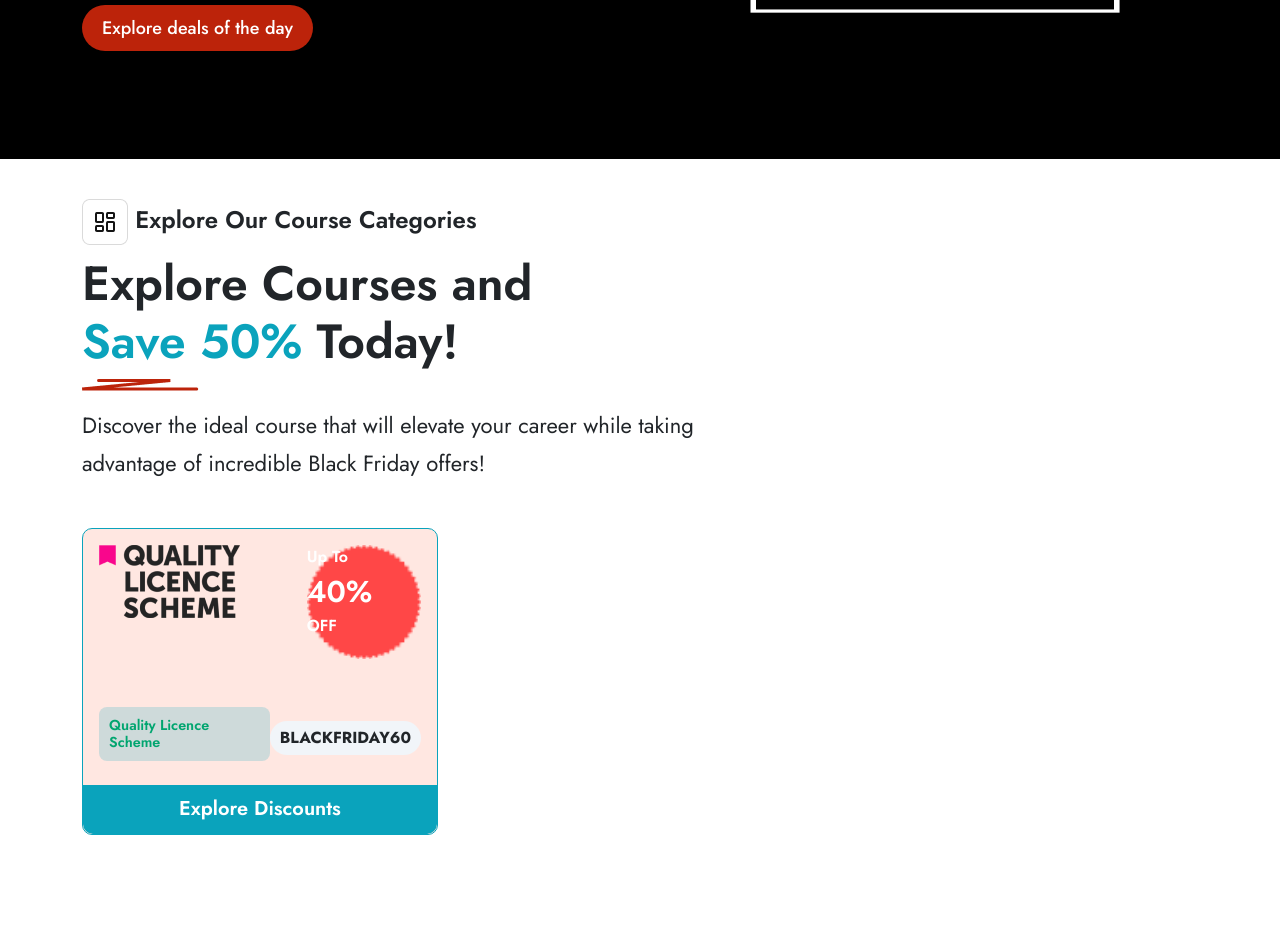
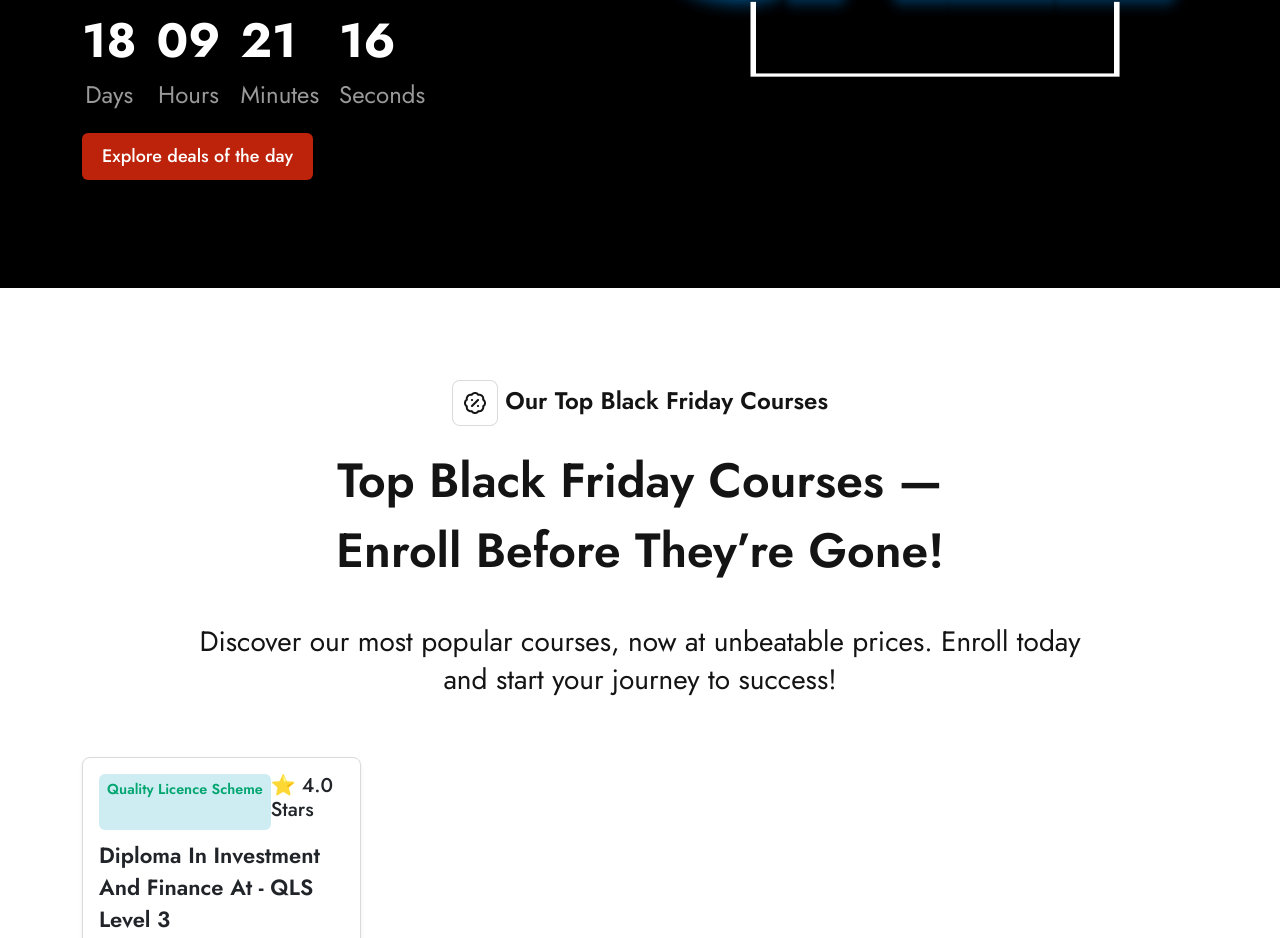
Before and after one commit to Zeeker13/black-friday-courses-website, a plain HTML site: page index.html in a window 1280 px wide. Shown: the part 499-1437 px from the top of the page. Drawn offline with nearby package versions, Linux system fonts and the light colour scheme.

Commit message:
conflict

```diff
--- a/index.html
+++ b/index.html
@@ -13,6 +13,7 @@
         href="https://fonts.googleapis.com/css2?family=Inter:ital,opsz,wght@0,14..32,100..900;1,14..32,100..900&family=Jost:ital,wght@0,100..900;1,100..900&display=swap"
         rel="stylesheet">
     <link rel="stylesheet" href="style.css">
+    <script src="script.js"></script>
 </head>
 
 <body class="body">
@@ -24,6 +25,28 @@
                 <div class="col-md-6">
                     <p class="">Black Friday Mega Sale on Courses!</p>
                     <h1 class="">Enjoy £60 OFF and <br>More on Online Courses</h1>
+                    <div>
+                        <div class="countdown">
+                            <div class="time-unit">
+                                <span id="days">00</span>
+                                <label class="days">Days</label>
+                            </div>
+                            <div class="time-unit">
+                                <span id="hours">00</span>
+                                <label class="days">Hours</label>
+                            </div>
+                            <div class="time-unit">
+                                <span id="minutes">00</span>
+                                <label class="days">Minutes</label>
+                            </div>
+                            <div class="time-unit">
+                                <span id="seconds">00</span>
+                                <label class="days">Seconds</label>
+                            </div>
+                        </div>
+
+                    </div>
+
 
 
                     <button class="btn btn-danger me-3">Explore deals of the day</button>
@@ -37,113 +60,6 @@
         </div>
     </section>
 
-
-    <section>
-        <div class="container">
-
-
-            <div class="explore-courses-title">
-                <img src="explorecousesimg.png" alt="Icon" class="title-icon">
-                Explore Our Course Categories
-            </div>
-
-            <h1 class="explore-courses-heading">Explore Courses and <br>
-                <span class="highlight-text">Save 50% </span> Today!
-
-            </h1>
-            <img src="Line 98 (1).png" alt="" class="line-98">
-
-            <p class="explore-courses-description ">Discover the ideal course that will elevate your career while taking advantage of incredible Black Friday offers!</p>
-        </div>
-
-
-    </section>
-
-    <section>
-        <div class="container ">
-            <div class="row">
-                <div class="col-sm-4 mb-3 mb-sm-0 gap-3 pb-3">
-                    <div class="card-container">
-                        <div class="p-3">
-                            <div class="d-flex justify-content-centers">
-                                <div class="logo-img">
-                                    <img src="logo1.png" alt="Quality Licence Scheme" class="">
-                                </div>
-
-                                    <div class="badge-overlay-top">
-                                        <div class="in-circle">
-                                            <p class="upto">
-                                                Up To <br>
-                                                <span class="red-circle-40">40%</span> <br>
-                                                OFF
-                                               </p>
-
-                                        </div>
-
-                                    </div>
-
-
-
-                            </div>
-
-                            <div class="d-flex justify-content-between align-items-center mt-5">
-                                <h5 class="quality-lic">Quality Licence Scheme</h5>
-                                <span class="code">BLACKFRIDAY60</span>
-
-                            </div>
-
-                        </div>
-                        <button class="btn-explore">Explore Discounts</button>
-
-
-
-
-                    </div>
-
-
-
-                </div>
-
-            </div>
-
-
-
-
-
-
-
-        </div>
-
-
-    </section>
-
-
-
-    <section class="content-section" >
-
-        <div>
-            <div class="container">
-                <div class="contactus-css text-center">
-                    <h3 class="h3-responsive">Need Assistance?</h3>
-                    <h1 class="display-4 display-sm-3 display-md-2">We’re Here to Help 24/7</h1>
-                    <p class="fs-5 fs-md-4">Our support team is available around the clock to answer your questions and provide guidance. Contact us now!</p>
-                    <div class="call-us-now d-flex justify-content-center gap-3 mt-4 flex-column flex-sm-row ">
-                        <a href="tel:+1234567890" class="btn btn-dark px-4 py-2">
-                            <i class="bi-telephone"></i> Call us now
-                        </a>
-                        <a href="mailto:info@example.com" class="btn btn-outline-dark px-4 py-2">Enquire now</a>
-                    </div>
-                </div>
-
-            </div>
-
-
-        </div>
-
-
-
-
-    </section>
 
     <section>
         <div class="container">
@@ -201,6 +117,46 @@
     </section>
 
 
+    <section class="container d-flex justify-content-center">
+        <button class="px-4 py-2 view-more-button">
+            View More
+        </button>
+    </section>
+
+
+
+
+
+    <section class="content-section" >
+
+        <div>
+            <div class="container">
+                <div class="contactus-css text-center">
+                    <h3 class="h3-responsive">Need Assistance?</h3>
+                    <h1 class="display-4 display-sm-3 display-md-2">We’re Here to Help 24/7</h1>
+                    <p class="fs-5 fs-md-4">Our support team is available around the clock to answer your questions and provide guidance. Contact us now!</p>
+                    <div class="call-us-now d-flex justify-content-center gap-3 mt-4 flex-column flex-sm-row ">
+                        <a href="tel:+1234567890" class="btn btn-dark px-4 py-2">
+                            <i class="bi-telephone"></i> Call us now
+                        </a>
+                        <a href="mailto:info@example.com" class="btn btn-outline-dark px-4 py-2">Enquire now</a>
+                    </div>
+                </div>
+
+            </div>
+
+
+        </div>
+
+
+
+
+    </section>
+
+
+
+
+
 </body>
 
 </html>
--- /dev/null
+++ b/script.js
@@ -0,0 +1,30 @@
+// Set the countdown date
+const countdownDate = new Date("December 1, 2024 00:00:00").getTime();
+
+function updateCountdown() {
+    const now = new Date().getTime();
+    const distance = countdownDate - now;
+
+    // Time calculations for days, hours, minutes, and seconds
+    const days = Math.floor(distance / (1000 * 60 * 60 * 24));
+    const hours = Math.floor((distance % (1000 * 60 * 60 * 24)) / (1000 * 60 * 60));
+    const minutes = Math.floor((distance % (1000 * 60 * 60)) / (1000 * 60));
+    const seconds = Math.floor((distance % (1000 * 60)) / 1000);
+
+    // Display the result
+    document.getElementById("days").textContent = days.toString().padStart(2, '0');
+    document.getElementById("hours").textContent = hours.toString().padStart(2, '0');
+    document.getElementById("minutes").textContent = minutes.toString().padStart(2, '0');
+    document.getElementById("seconds").textContent = seconds.toString().padStart(2, '0');
+
+    // If the countdown is finished, show "00:00:00:00"
+    if (distance < 0) {
+        document.getElementById("days").textContent = "00";
+        document.getElementById("hours").textContent = "00";
+        document.getElementById("minutes").textContent = "00";
+        document.getElementById("seconds").textContent = "00";
+    }
+}
+
+// Update the countdown every second
+setInterval(updateCountdown, 1000);
--- a/style.css
+++ b/style.css
@@ -51,10 +51,8 @@
     font-family: 'Jost', sans-serif;
     font-size: 18px;
     font-weight: 500;
-    line-height: 26px;
     text-align: center;
     background-color: #BC230A;
-
     border: none;
     padding: 10px 20px;
   }
@@ -219,13 +217,14 @@ font-weight: 600;
 
 
 .black-friday-title {
+    padding-top: 92px;
     font-family: 'Jost', sans-serif;
     font-size: 24px;
     font-weight: 600;
     line-height: 34.68px;
     text-align: center;
     color: #141414;
-    padding: 10px 0;
+
   }
 
   .black-friday-heading {
@@ -251,7 +250,6 @@ font-weight: 600;
   }
 
 .btn {
-    border-radius: 25px;
     font-weight: 500;
 }
 
@@ -462,3 +460,51 @@ line-height: 26.01px;
   padding-bottom: 10px;
   background-repeat: no-repeat;
 }
+
+
+
+/* COUNT DOWN */
+
+
+.countdown {
+    display: flex;
+    gap: 20px;
+    padding-bottom: 20px;
+}
+
+.days {
+
+font-family: Jost;
+font-size: 24px;
+font-weight: 400;
+display: flex;
+justify-content: center;
+
+}
+
+.time-unit span {
+    display: block;
+    font-size: 3rem;
+    font-weight: bold;
+}
+
+label {
+    font-size: 1rem;
+    color: #999;
+}
+
+
+
+
+
+.view-more-button{
+
+  border-color: #FF9B43;
+  color: #FF9B43;
+  font-size: 18px;
+  background-color: transparent;
+  border-radius: 5px;
+  border-style: solid;
+
+
+}
```
